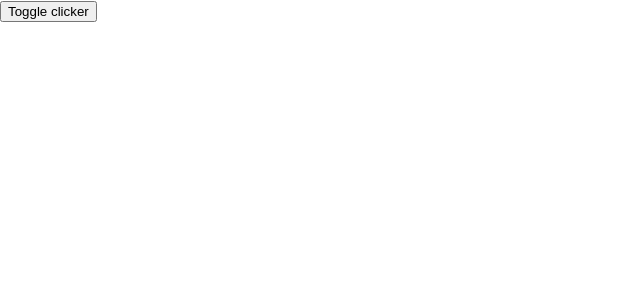
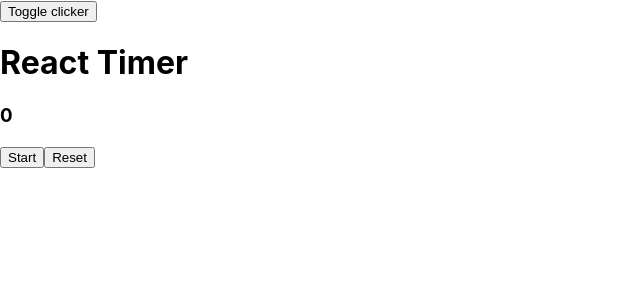
Before and after one commit to evgenv1986/LearnJavaScript, a React (Create React App) app: page / in a window 1280 px wide. Shown: the top 300 px of the page, without its empty margins (0-640 px from the left). Built offline with nearby package versions, Linux system fonts and the light colour scheme.

Commit message:
timer starting stoping save in localStorage

```diff
--- a/src/App.js
+++ b/src/App.js
@@ -1,6 +1,7 @@
 //import './App.css';
 import React, {useState} from 'react';
 import {Clicker} from './clicker/Clicker';
+import {Timer} from './timer/timer';
 
 function App() {
   const [isClicker, setClicker] = useState(false);
@@ -13,6 +14,9 @@ function App() {
           </button>
           {isClicker && <Clicker />}
         </div>
+        <div>
+          <Timer />
+        </div>
     </div>
   );
 }
--- a/src/timer/timer.jsx
+++ b/src/timer/timer.jsx
@@ -1,3 +1,4 @@
+import { render } from '@testing-library/react';
 import React, { Component } from 'react';
 
 class Timer extends React.Component {
@@ -9,59 +10,53 @@ class Timer extends React.Component {
     };
   }
 
-  componentDidMount() {}
-  compomentDidUpdate() {}
-  componentWillUnmount() {}
-}
-
-/*
-import React, { Component } from 'react';
-
-class Clicker extends React.Component {
-  constructor(props) {
-    super(props);
-    this.state = {
-      count: 0,
-    };
+  componentDidMount() {
+    console.log('componentDidMount');
+    const userCount = localStorage.getItem('timer');
+    console.log('userCount: ' + userCount);
+    if (userCount) {
+      this.setState({ count: +userCount });
+    }
+  }
+  componentDidUpdate() {
+    console.log('compomentDidUpdate');
+    localStorage.setItem('timer', this.state.count);
+    console.log('this.state.count: ' + this.state.count);
+  }
+  componentWillUnmount() {
+    clearInterval(this.counterId);
   }
 
-  handleIncrement = () => {
-    this.setState({ count: this.state.count + 1 });
+  handleStart = () => {
+    this.setState({ isCounting: true });
+    this.counterId = setInterval(() => {
+      this.setState({ count: this.state.count + 1 });
+    }, 1000);
   };
 
-  handleDecrement = () => {
-    this.setState({ count: this.state.count - 1 });
+  handleStop = () => {
+    this.setState({ isCounting: false });
+    clearInterval(this.counterId);
   };
 
-  compomenetDidMount() {
-    console.log('compomenetDidMount');
-  }
-
-  componentDidUpdate() {
-    console.log('componentDidUpdate');
-  }
-
-  componentWillUnmount() {
-    console.log('componentWillUnmount');
-  }
+  handleReset = () => {
+    this.setState({ count: 0 });
+  };
 
   render() {
-    console.log('render, count = ' + this.state.count);
     return (
-      <div className="Clicker" style={{ margin: 'auto', width: '3' }}>
-        <button onClick={this.handleDecrement}>-</button>
-        <span style={countStyle}>{this.state.count}</span>
-        <button onClick={this.handleIncrement}>+</button>
+      <div className="Timer">
+        <h1>React Timer</h1>
+        <h3> {this.state.count}</h3>
+        {!this.state.isCounting ? (
+          <button onClick={this.handleStart}>Start</button>
+        ) : (
+          <button onClick={this.handleStop}>Stop</button>
+        )}
+        <button onClick={this.handleReset}>Reset</button>
       </div>
     );
   }
 }
 
-export { Clicker };
-
-const countStyle = {
-  margin: '0 0.75rem',
-  display: 'inline-block',
-};
-
-*/
+export { Timer };
```
